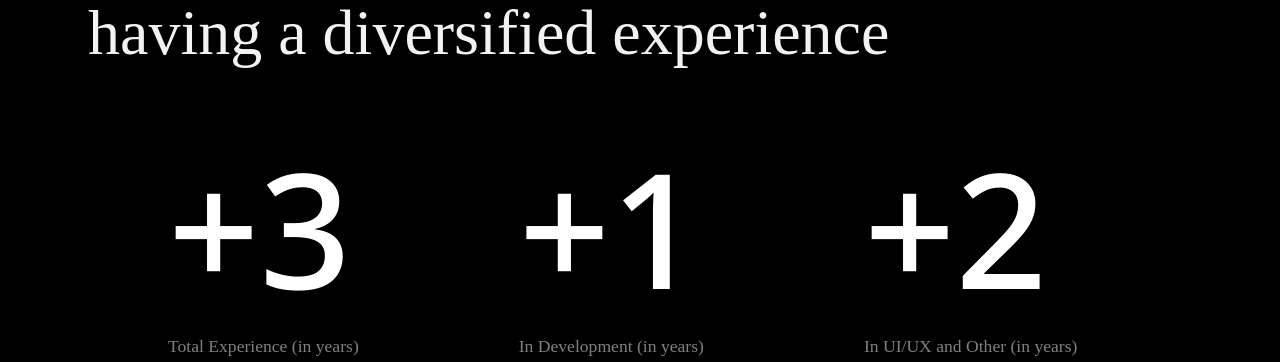
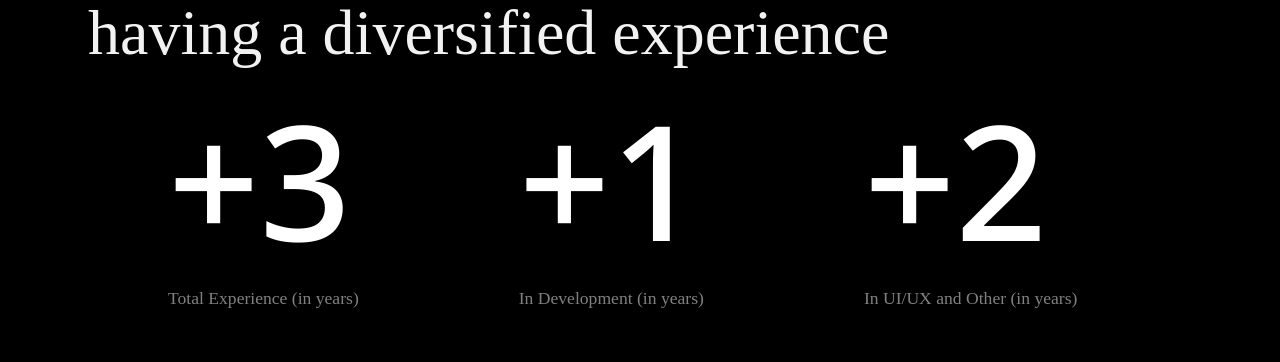
Before and after one commit to Aviral000/aviral-malik, a React (Create React App) app: page / in a window 1280 px wide. Shown: the part 5779-6141 px from the top of the page. After the commit the page ends 6096 px from the top, so only its background shows below. Built offline with nearby package versions, Linux system fonts and the light colour scheme; a web font is replaced by a local one.

Commit message:
bug fix 3

```diff
--- a/src/components/ExperienceSection.scss
+++ b/src/components/ExperienceSection.scss
@@ -39,7 +39,6 @@ $darkColor: rgb(0, 0, 0);
     }
 
     .info {
-        margin-top: 3rem;
         display: flex;
         margin-left: 10rem;
         gap: 10rem;
```
